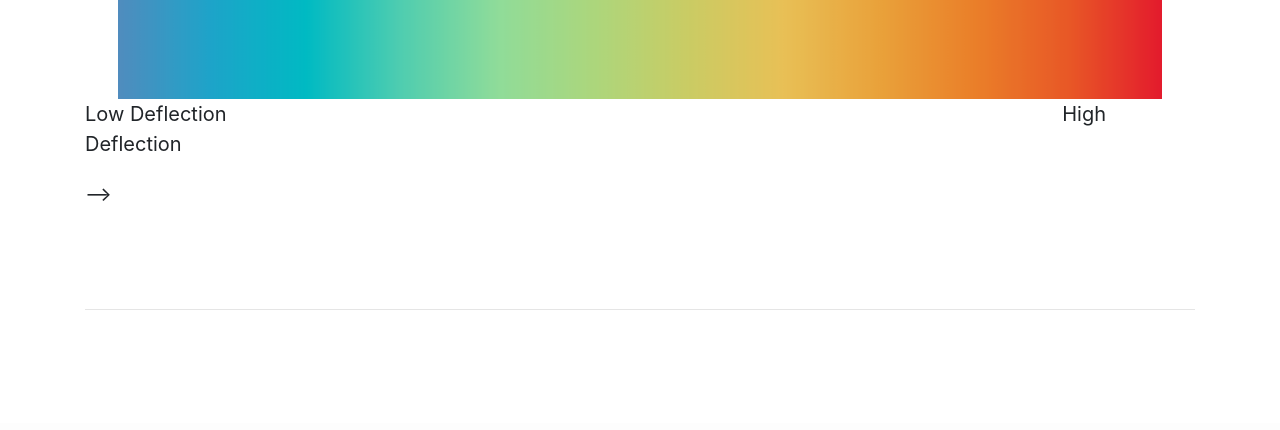
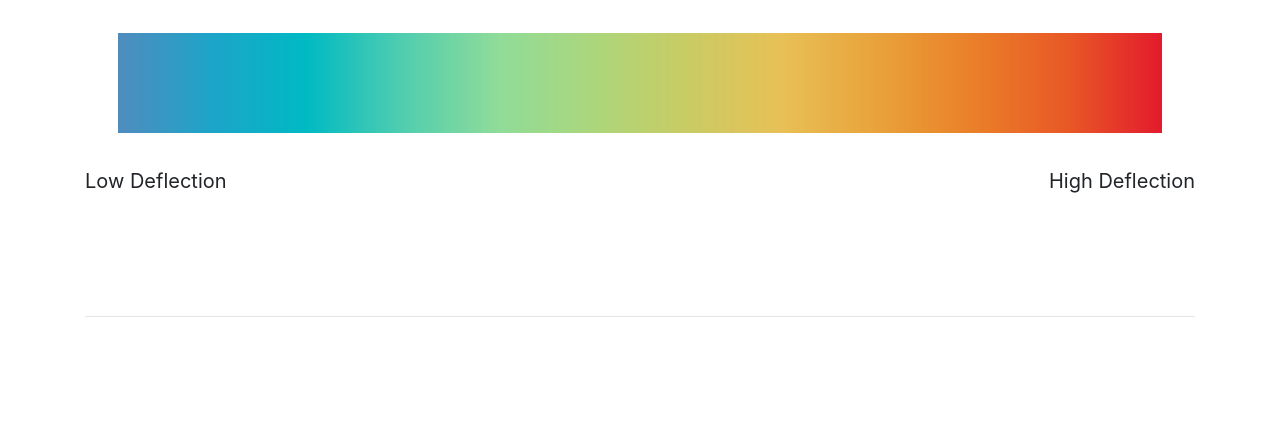
Before and after one commit to Mesolayer/NewAzure, a Django app: page /dashboard/ in a window 1280 px wide. Shown: the part 1776-2206 px from the top of the page. Before the commit the page ends 2086 px from the top, so only its background shows below. Run offline with Django 3.2, Linux system fonts and the light colour scheme; some libraries are stand-ins or nearby versions.

Commit message:
aligned texts

```diff
--- a/timetabler/static/css/base_styles/base.css
+++ b/timetabler/static/css/base_styles/base.css
@@ -91,8 +91,8 @@ iframe {
   letter-spacing: -.05rem;
 }
 .test{
-    margin-top:20px;
-    margin: 0 auto;
+    /*margin-top:3%;*/
+    margin: 3% auto;
     display: block;
     /*padding: 1%;*/
     /*float: left;*/
@@ -239,3 +239,10 @@ header {
     background-color: #460066;
     color: rgb(226, 225, 225);
 }
+#colLeft{
+    text-align: left;
+
+}
+#colRight{
+    text-align: right;
+}
--- a/timetabler/templates/html/dashboard/dashboard.html
+++ b/timetabler/templates/html/dashboard/dashboard.html
@@ -78,7 +78,14 @@
 
 
 <img class="test" src="{% static 'images/spectrum.png' %}" alt="HTML5 Icon" width="1100" height="100"></img>
-<p>Low Deflection &emsp;&emsp;&emsp;&emsp;&emsp;&emsp;&emsp;&emsp;&emsp;&emsp;&emsp;&emsp;&emsp;&emsp;&emsp;&emsp;&emsp;&emsp;&emsp;&emsp;&emsp;&emsp;&emsp;&emsp;&emsp;&emsp;&emsp;&emsp;&emsp;&emsp;&emsp;&emsp;&emsp;&emsp;&emsp;&emsp;&emsp;&emsp;&emsp;&emsp;&emsp;&ensp;High Deflection</p>-->
+<div class="row">
+<div class="col" id="colLeft">
+  <p>Low Deflection</p>
+</div>
+<div class="col" id="colRight">
+  <p>High Deflection</p>
+</div>
+</div>
 
 
 <hr class="featurette-divider">
```
